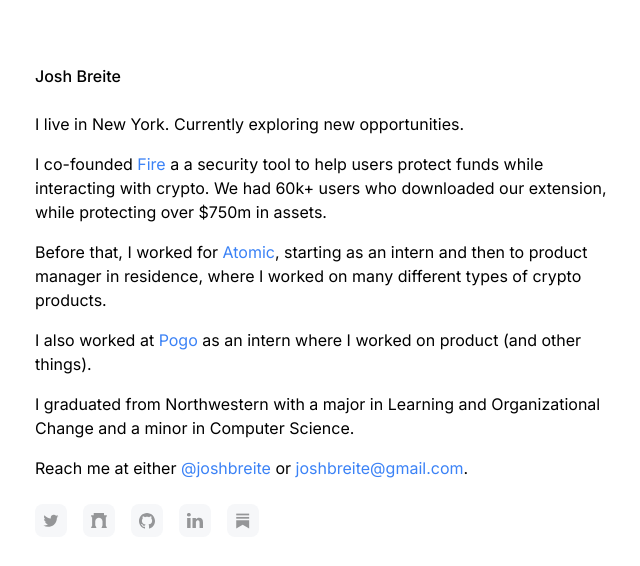
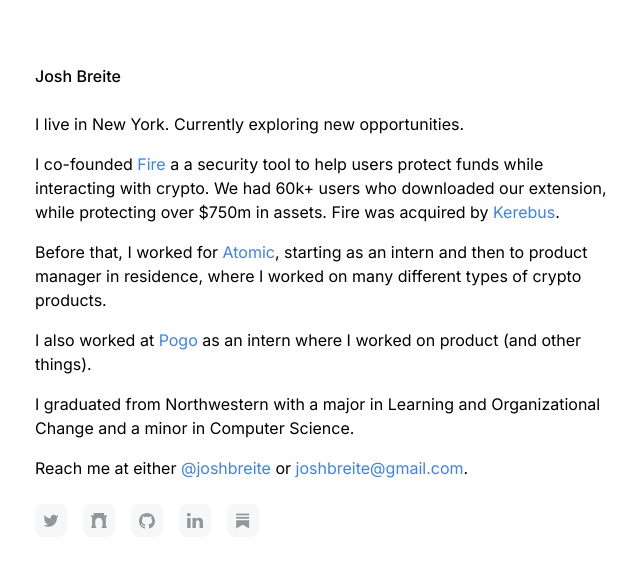
Before and after one commit to jbreite/jzb-personal-site, a Next.js app: page / in a window 1280 px wide. Shown: the top 566 px of the page, without its empty margins (317-957 px from the left). Built offline with nearby package versions, Linux system fonts and the light colour scheme.

Commit message:
Fix up links and aquisition

```diff
--- a/app/page.tsx
+++ b/app/page.tsx
@@ -6,7 +6,9 @@
 import SubstackLogo from "../public/substackLogo.svg";
 import GitHubLogo from "../public/githubLogo.svg";
 
-const FireLink = "https://www.joinfire.xyz/";
+const FireLink =
+  "https://web.archive.org/web/20240502130303/https://www.joinfire.xyz/";
+const KerebusSite = "https://www.kerberus.com/";
 const AtomicLink = "https://atomic.vc/";
 const PogoLink = "https://www.joinpogo.com/";
 const TwitterLink = "https://x.com/joshbreite";
@@ -31,7 +33,8 @@
             I co-founded <TextLink href={FireLink} label="Fire" external /> a a
             security tool to help users protect funds while interacting with
             crypto. We had 60k+ users who downloaded our extension, while
-            protecting over $750m in assets.
+            protecting over $750m in assets. Fire was acquired by{" "}
+            <TextLink href={KerebusSite} label="Kerebus" external />.
           </p>
           <p>
             Before that, I worked for{" "}
```
